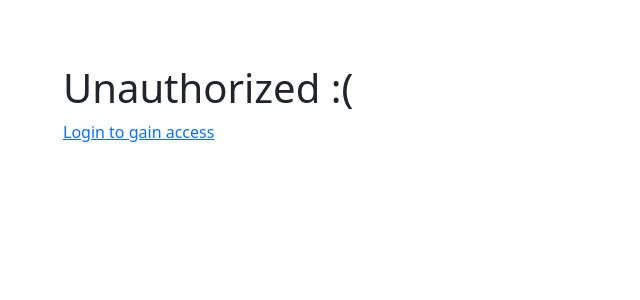
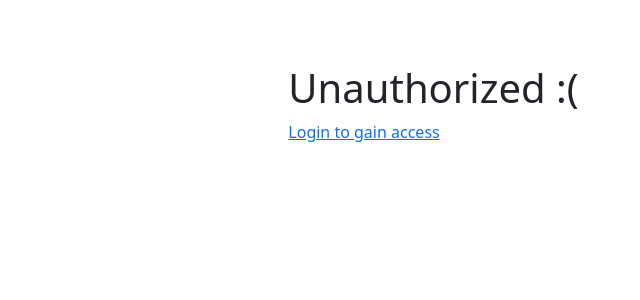
Before and after one commit to osmigoba/CAPG-Employees-BackNet, a React (Create React App) app: page /employee/manage in a window 1280 px wide. Shown: the top 300 px of the page, without its empty margins (17-657 px from the left). Built offline with nearby package versions, Linux system fonts and the light colour scheme.

Commit message:
Global container for

```diff
--- a/src/App.jsx
+++ b/src/App.jsx
@@ -1,6 +1,9 @@
 import { BrowserRouter, Routes, Route} from 'react-router-dom'
 import './App.scss';
 import NavbarNav from './components/NavbarNav'
+import Container from 'react-bootstrap/Container';
+import Row from 'react-bootstrap/Row';
+import Col from 'react-bootstrap/Col';
 import Sidebar from './components/Sidebar';
 import Home from './pages/home/Home'
 import Login from './pages/login/Login'
@@ -9,9 +12,12 @@ import ManageSkillsPage from './pages/manageSkillPage/ManageSkillsPage'
 function App() {
   return (
     <BrowserRouter>
-      <div className="flex">
+      <Container fluid className='containerMain'>
+        <Row className='rows' fluid>
+          <Col sm={3} md={3} lg={2} className='cols1'>
             <Sidebar />
-        <div className="content w-100">
+          </Col>
+          <Col sm={9} md={9} lg={10} className='cols'>
               <NavbarNav />
               <Routes>
                 <Route path='/'  exact="true" element={<Login />}></Route>
@@ -19,8 +25,10 @@ function App() {
                 <Route path='/employee/manage' exact="true" element={<ManageEmployeesPage />}></Route>
                 <Route path='/employee/skills' exact="true" element={<ManageSkillsPage />}></Route>
               </Routes>
-        </div>
-      </div>
+
+          </Col>
+        </Row>
+      </Container>
     </BrowserRouter>
   );
 }
--- a/src/App.scss
+++ b/src/App.scss
@@ -12,24 +12,41 @@ body {
 $light: #ffffff;
 $gray: #e7e9eb;
 
-.flex {
-  display: flex;
-}
+// .flex {
+//   display: flex;
+// }
 
 .navbar {
   background-color: $light;
-  padding: 1rem 2rem;
+  // padding: 1rem 2rem;
   border-bottom: 2px solid $gray
 }
 
+.cols1 {
+  padding: 0;
+  margin: 0%;
 
+  background-color:$light;
+}
+// .rows {
+//   padding-left: 0rem;
+//   padding-right: 0%;
+//   margin: 0%;
+// }
+.containerMain {
+  padding-left: 0%;
+
+}
 .sidebar {
-  // width: calc(30vh - 10px);
-  width: 15rem;
-  resize: both;
+  // // width: calc(30vh - 10px);
+  // width: 15rem;
+  // resize: both;
   height: 100vh;
+  max-height: 100%;
+  // padding-left: 0%;
+  // padding-right: 0%;
   border-right: 3px solid $gray;
-  background-color: white;
+  background-color: $light;
 
   ul {
     list-style: none;
@@ -53,3 +70,9 @@ $gray: #e7e9eb;
   margin-bottom: 13px;
   padding:  0rem;
 }
+@media only screen and (max-width: 576px) {
+  .sidebar {
+    height: auto;
+
+  }
+}
--- a/src/components/Sidebar.jsx
+++ b/src/components/Sidebar.jsx
@@ -2,14 +2,20 @@ import React from 'react'
 import { NavLink } from 'react-router-dom'
 import { useSelector } from 'react-redux'
 import { motion } from "framer-motion"
+import Container from 'react-bootstrap/Container';
 const Sidebar = () => {
   const { isSuccess } = useSelector((state) => state.auth)
-  return (<div>{isSuccess ? (    <motion.div
-    initial={{opacity: 0, x: 100 }}
-    animate={{opacity: 1, x: 0 }}
-    exit={{opacity: 0, x: -100 }}
-    transition={{duration: 0.7}}
-    className="sidebar bg-light">
+  return (<>{isSuccess ? (
+    // <Container fluid>
+    // <motion.div
+    // initial={{opacity: 0, x: 100 }}
+    // animate={{opacity: 1, x: 0 }}
+    // exit={{opacity: 0, x: -100 }}
+    // transition={{duration: 0.7}}
+    // className="sidebar bg-light">
+    <div className='sidebar'>
+
+
     <ul>
         <li>
             <center>
@@ -36,7 +42,10 @@ const Sidebar = () => {
 
         </li>
     </ul>
-  </motion.div>) : (null)}</div>)
+    </div>
+  // </motion.div>
+  // </Container>
+  ) : (null)}</>)
 }
 
 export default Sidebar
--- a/src/httpService.js
+++ b/src/httpService.js
@@ -70,7 +70,7 @@ export async function EditEmployeeRedux(employee,Token) {
         data: {
             firstName: employee.firstName,
             lastName: employee.lastName,
-            doj: employee.doj + "T00:00:00-05:00",
+            doj: employee.doj,
             email: employee.email,
             designation: employee.designation
         }
--- a/src/pages/Modals/ModalAssignSkill.jsx
+++ b/src/pages/Modals/ModalAssignSkill.jsx
@@ -71,6 +71,7 @@ const ModalAssignSkill = ({employee, showModalAddskills, setshowModalAddskills,
         position: "top"
       })
       console.log(skillPassed)
+      handleClose()
     } catch(error) {
       await Toast.fire({
         title: `🤨 Error Adding the skill ${skillAdd.skill}, error: ${error.data.error}`,
--- a/src/pages/Modals/ModalEditEmployee.jsx
+++ b/src/pages/Modals/ModalEditEmployee.jsx
@@ -36,6 +36,13 @@ const ModalEditEmployee = ({showModalEditEmployee, setshowModalEditEmployee, emp
   }, [employeeWithSkills])
 
     const updateData = (e) => {
+      if (e.target.name === 'doj') {
+        setEmployee({
+          ...employee,
+          [e.target.name]: e.target.value + "T00:00:00-05:00"
+        })
+        return
+      }
         setEmployee({
           ...employee,
           [e.target.name]: e.target.value
--- a/src/pages/home/Home.jsx
+++ b/src/pages/home/Home.jsx
@@ -234,7 +234,7 @@ const Home = () => {
     >{ isSuccess ? (
         <Container>
         <Row>
-          <Col>
+          <Col sm={6}>
             <FormGroup  className='formgroup1' value={1} id='1' key={1}>
               <Label >Search by Name</Label>
               <Form.Control  id="Email" placeholder="Search Employees" onChange={(event) => handleChange(event)}/>
@@ -248,7 +248,7 @@ const Home = () => {
               </Form.Select>
             </FormGroup>
           </Col>
-          <Col>
+          <Col sm={6}>
             <FormGroup className='formgroup1'>
               <Label>Search by Skills</Label>
               <Form.Select className='inputSkills' type="select" name="selectMulti" id="SelectMul" multiple size={5}>
@@ -272,7 +272,7 @@ const Home = () => {
                 Export to Excel
               </Button>
             </Label>
-              <Table className='table table-striped table-responsive' bordered='true' size="sm">
+              <Table responsive className='table table-striped' bordered='true' size="sm">
                 <thead className='text-dark'>
                   <tr>
                     <th> # </th>
--- a/src/pages/manageEmployeePage/ManageEmployeesPage.jsx
+++ b/src/pages/manageEmployeePage/ManageEmployeesPage.jsx
@@ -133,7 +133,7 @@ const ManageEmployeesPage = () => {
       </Row>
       <Row>
         <FormGroup>
-          <Table className='table table-striped' bordered='true' size="sm" responsive>
+          <Table responsive className='table table-striped' bordered='true' size="sm">
             <thead className='text-dark'>
               <tr>
                 <th> # </th>
```
Lines whose indentation alone changed are shown as unchanged.
